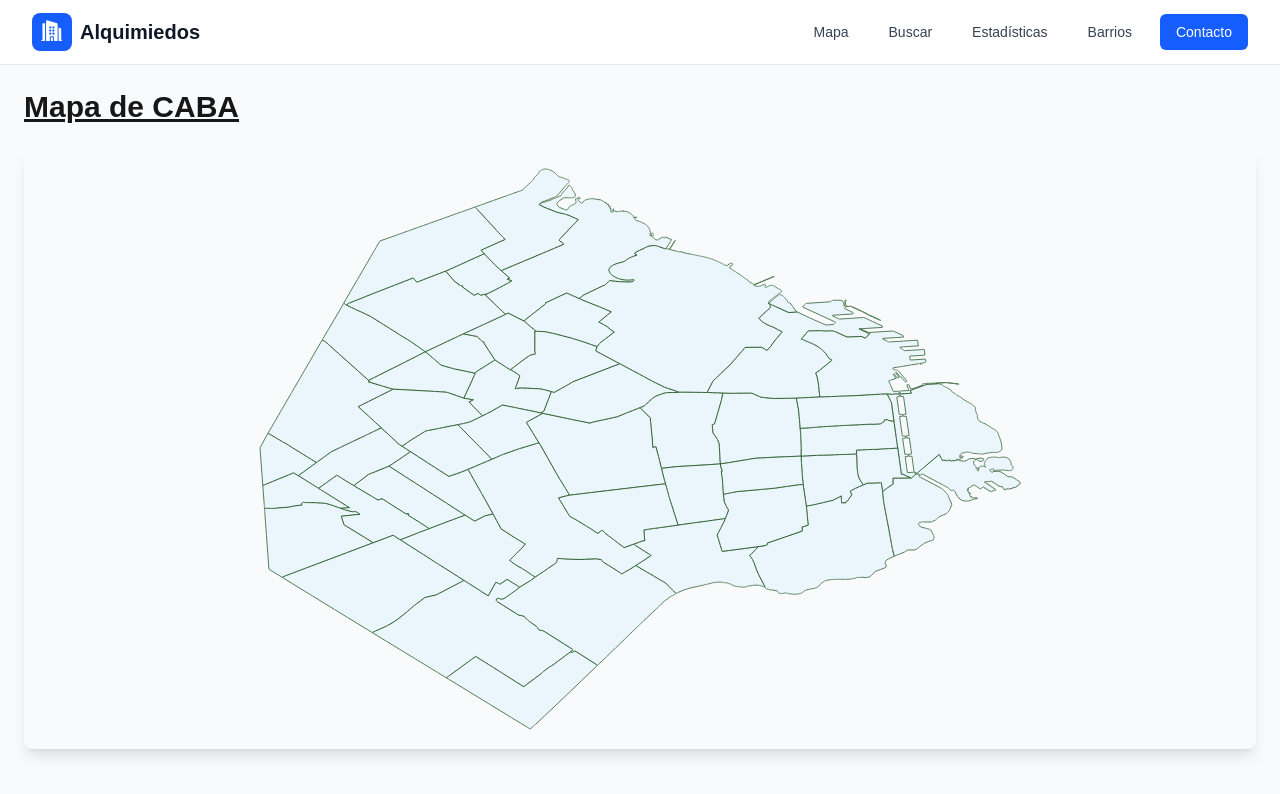
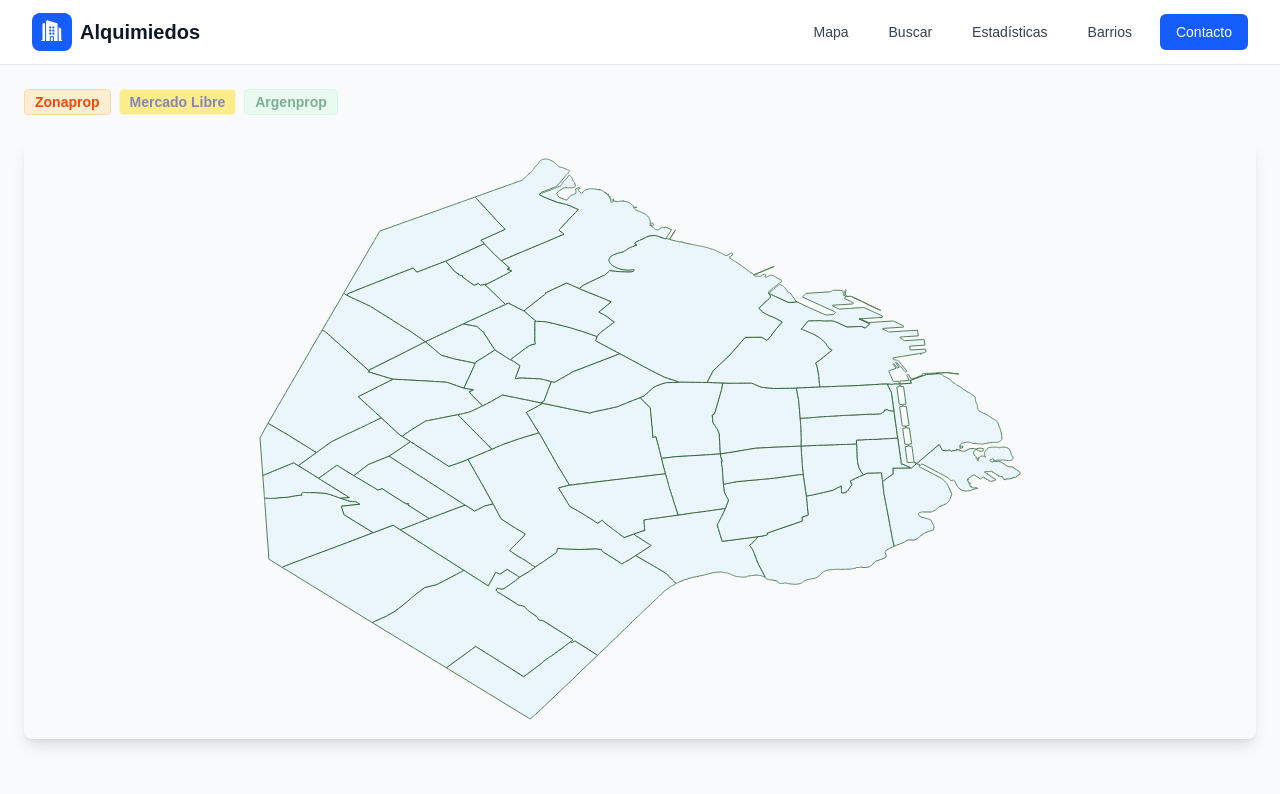
Before and after one commit to ivanFlor3s/rental-prices-alquimiedos, a Next.js app: page / in a window 1280 px wide. Shown: the top 794 px of the page. Built offline with nearby package versions, Linux system fonts and the light colour scheme.

Commit message:
feat: provider chip

```diff
--- a/src/app/page.tsx
+++ b/src/app/page.tsx
@@ -2,6 +2,7 @@
 
 import { useState } from 'react';
 import CabaMap from '@/components/CabaMap';
+import { ProviderChip } from '@/components/ProviderChip';
 
 export default function Home() {
     const [selectedBarrio, setSelectedBarrio] = useState<string>('');
@@ -13,7 +14,13 @@ export default function Home() {
 
     return (
         <div className="p-6">
-            <h1 className="text-3xl font-bold underline mb-6">Mapa de CABA</h1>
+            {/* Chips */}
+            <div className="flex flex-wrap gap-2 mb-6">
+                <ProviderChip provider="Zonaprop" variant="orange" />
+                <ProviderChip provider="Mercado Libre" variant="yellowMp" active={false} />
+                <ProviderChip provider="Argenprop" variant="green" active={false} />
+            </div>
+
             <CabaMap onBarrioPress={handleBarrioPress} selectedBarrio={selectedBarrio} width={800} height={600} className="rounded-lg shadow-lg" />
 
             {selectedBarrio && (
--- /dev/null
+++ b/src/components/ProviderChip.tsx
@@ -0,0 +1,23 @@
+interface ProviderChipProps {
+    provider: string;
+    variant?: 'orange' | 'green' | 'red' | 'blue' | 'purple' | 'gray' | 'yellowMp';
+    active?: boolean;
+}
+
+const colorVariants = {
+    orange: 'bg-orange-100 text-orange-600 border-orange-200',
+    green: 'bg-green-100 text-green-800 border-green-200',
+    red: 'bg-red-100 text-red-800 border-red-200',
+    blue: 'bg-blue-100 text-blue-800 border-blue-200',
+    purple: 'bg-purple-100 text-purple-800 border-purple-200',
+    gray: 'bg-gray-100 text-gray-800 border-gray-200',
+    yellowMp: 'bg-yellow-300 text-[#171576] border-yellow-200',
+};
+
+export const ProviderChip = ({ provider, variant = 'gray', active = true }: ProviderChipProps) => {
+    return (
+        <div className={`${colorVariants[variant]} border text-sm font-medium px-2.5 py-0.5 rounded transition-colors ${active ? 'hover:opacity-80 hover:cursor-pointer' : 'opacity-50 cursor-not-allowed'}`}>
+            <span className="font-semibold">{provider}</span>
+        </div>
+    );
+};
```
